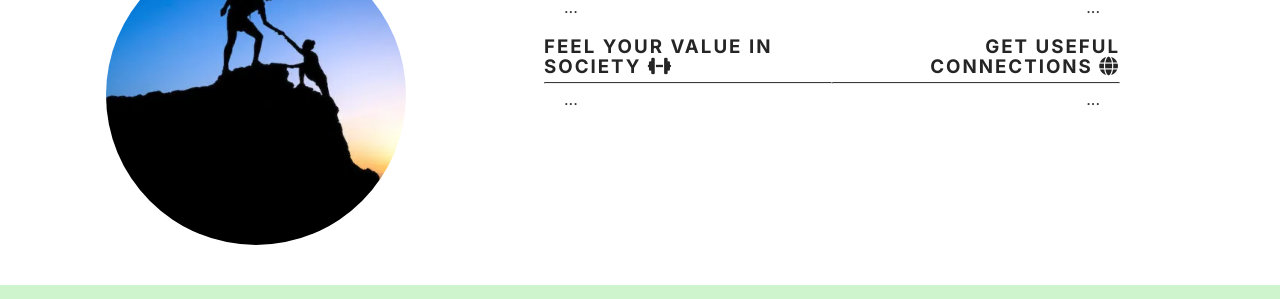
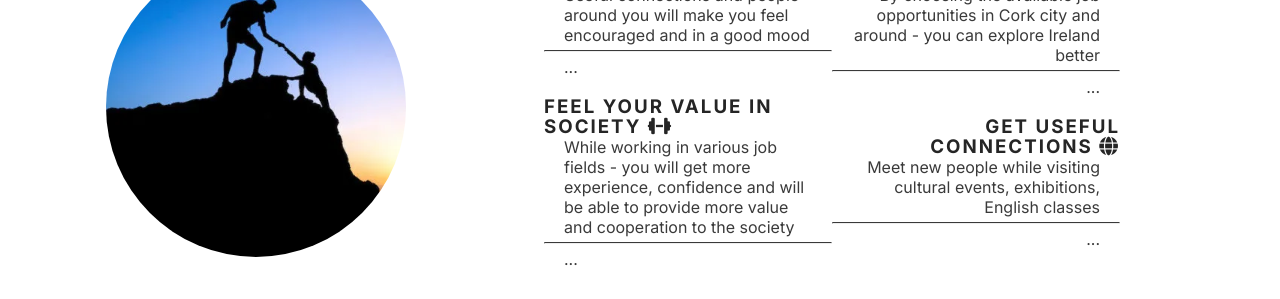
Before and after one commit to Borys-777/Borys_love-running-project, a plain HTML site: page index.html in a window 1280 px wide. Shown: the part 787-1086 px from the top of the page. Drawn offline with Linux system fonts and the light colour scheme.

Commit message:
Added information to benefits section (4 paragraphs)

```diff
--- a/index.html
+++ b/index.html
@@ -51,11 +51,17 @@
             <div id="benefits-mental">
                 <div>
                     <h3>Travel To Different Locations <i class="fa-brands fa-fly"></i></h3>
+                    <p>
+                        By choosing the available job opportunities in Cork city and around - you can explore Ireland better
+                    </p>
                     <hr>
                     <p>...</p>
                 </div>
                 <div>
                     <h3>Get Useful Connections <i class="fa-solid fa-globe"></i></h3>
+                    <p>
+                        Meet new people while visiting cultural events, exhibitions, English classes
+                    </p>
                     <hr>
                     <p>...</p>
                 </div>
@@ -67,11 +73,17 @@
             <div id="benefits-physical">
             <div>
                 <h3>Feel Motivated And Happy <i class="fa-solid fa-heartbeat"></i></h3>
+                <p>
+                    Useful connections and people around you will make you feel encouraged and in a good mood
+                </p>
                 <hr>
                 <p>...</p>
             </div>
             <div>
                 <h3>Feel Your Value In Society <i class="fa-solid fa-dumbbell"></i></h3>
+                <p>
+                    While working in various job fields - you will get more experience, confidence and will be able to provide more value and cooperation to the society
+                </p>
                 <hr>
                 <p>...</p>
             </div>
```
